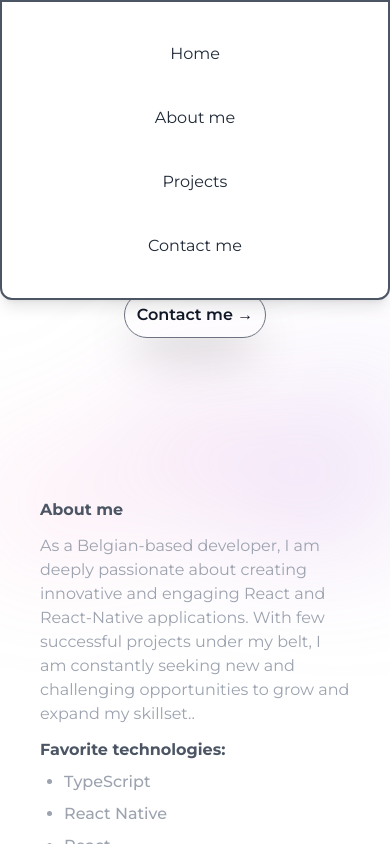
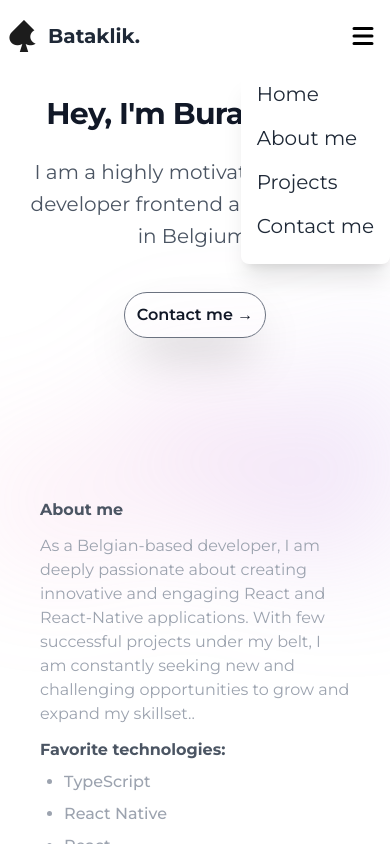
Before and after one commit to Bataklik/Bataklik-Portfolio, a Next.js app: page / in a window 390 px wide. Both pictures are taken after a click on the icon 363 px from the left and 36 px from the top of the page. Shown: the top 844 px of the page. Built offline with nearby package versions, Linux system fonts and the light colour scheme.

Commit message:
feat: :lipstick: Update NavDrop

```diff
--- a/src/components/layout/Navbar.tsx
+++ b/src/components/layout/Navbar.tsx
@@ -1,9 +1,7 @@
 /* eslint-disable @next/next/no-img-element */
 import React, { useState } from "react";
 import classNames from "classnames";
-
-import { motion } from "framer-motion";
-import { HiMoon, HiMenu, HiOutlineX } from "react-icons/hi";
+import { NavDown } from "./Navdown";
 
 export function Navbar() {
   const navLinks = {
@@ -24,9 +22,7 @@ export function Navbar() {
       linkPath: "#contact",
     },
   };
-  const [OpenMenu, setOpenMenu] = useState(false);
   const [selectedItem, setSelectedItem] = useState(navLinks.home);
-
   return (
     <nav className="w-full fixed top-0 bg-white z-10">
       <div className="container mx-auto py-5 flex justify-between items-center">
@@ -50,12 +46,13 @@ export function Navbar() {
             </li>
           ))}
         </ul>
+        <NavDown navLinks={navLinks} />
         {/* <HiMoon
           className="hidden md:block cursor-pointer"
           color="black"
           size={30}
         /> */}
-        <HiMenu
+        {/* <HiMenu
           className={
             OpenMenu
               ? "hidden md:hidden cursor-pointer z-10"
@@ -64,8 +61,8 @@ export function Navbar() {
           color={OpenMenu ? "white" : "black"}
           size={30}
           onClick={() => setOpenMenu(!OpenMenu)}
-        />
-        <HiOutlineX
+        /> */}
+        {/* <HiOutlineX
           className={
             OpenMenu
               ? "block md:hidden cursor-pointer z-10 mr-3"
@@ -74,8 +71,8 @@ export function Navbar() {
           color={OpenMenu ? "white" : "black"}
           size={30}
           onClick={() => setOpenMenu(!OpenMenu)}
-        />
-        <motion.ul
+        /> */}
+        {/* <motion.ul
           className={classNames(
             OpenMenu
               ? "block md:hidden absolute left-0 top-0 w-full p-10 rounded-b-xl space-y-10 text-white text-center bg-white border-2 border-gray-600 shadow-lg"
@@ -110,7 +107,7 @@ export function Navbar() {
               </a>
             </li>
           ))}
-        </motion.ul>
+        </motion.ul> */}
       </div>
     </nav>
   );
--- /dev/null
+++ b/src/components/layout/Navdown.tsx
@@ -0,0 +1,69 @@
+import React, { useState } from "react";
+import { motion, AnimatePresence } from "framer-motion";
+import { HiMenu, HiOutlineX } from "react-icons/hi";
+
+interface NavDownProps {
+  navLinks: {
+    home: {
+      linkName: string;
+      linkPath: string;
+    };
+    about: {
+      linkName: string;
+      linkPath: string;
+    };
+    projects: {
+      linkName: string;
+      linkPath: string;
+    };
+    contact: {
+      linkName: string;
+      linkPath: string;
+    };
+  };
+}
+
+export function NavDown({ navLinks }: NavDownProps) {
+  const [isOpen, setIsOpen] = useState(false);
+
+  return (
+    <AnimatePresence>
+      {isOpen && (
+        <motion.ul
+          initial={{ y: -100 }}
+          animate={{ y: 0 }}
+          exit={{ y: -100 }}
+          className="absolute top-full right-0 bg-white shadow-xl py-2 px-4 z-10 rounded-lg"
+        >
+          {Object.entries(navLinks).map(([key, value]) => (
+            <li key={key} className="mb-4">
+              <a
+                href={value.linkPath}
+                className="text-gray-800 text-xl"
+                onClick={() => setIsOpen(false)}
+              >
+                {value.linkName}
+              </a>
+            </li>
+          ))}
+        </motion.ul>
+      )}
+      <HiMenu
+        className={"block md:hidden cursor-pointer z-10 mr-3"}
+        color={"black"}
+        size={30}
+        onClick={() => setIsOpen(!isOpen)}
+      />
+      {/* <HiOutlineX
+          className={
+            isOpen
+              ? "block md:hidden cursor-pointer z-10 mr-3"
+              : "hidden md:hidden cursor-pointer z-10 mr-3"
+          }
+          color={"black"}
+          size={30}
+          onClick={() => setIsOpen(!isOpen)}
+        /> */}
+    </AnimatePresence>
+  );
+}
--- a/src/pages/_app.tsx
+++ b/src/pages/_app.tsx
@@ -10,6 +10,7 @@ const montserrat = Montserrat({
 export default function App({ Component, pageProps }: AppProps) {
   return (
     <AnimatePresence>
+      <meta name="viewport" content="width=device-width, initial-scale=1" />
       <main className={montserrat.className}>
         <Component {...pageProps} />
       </main>
```
